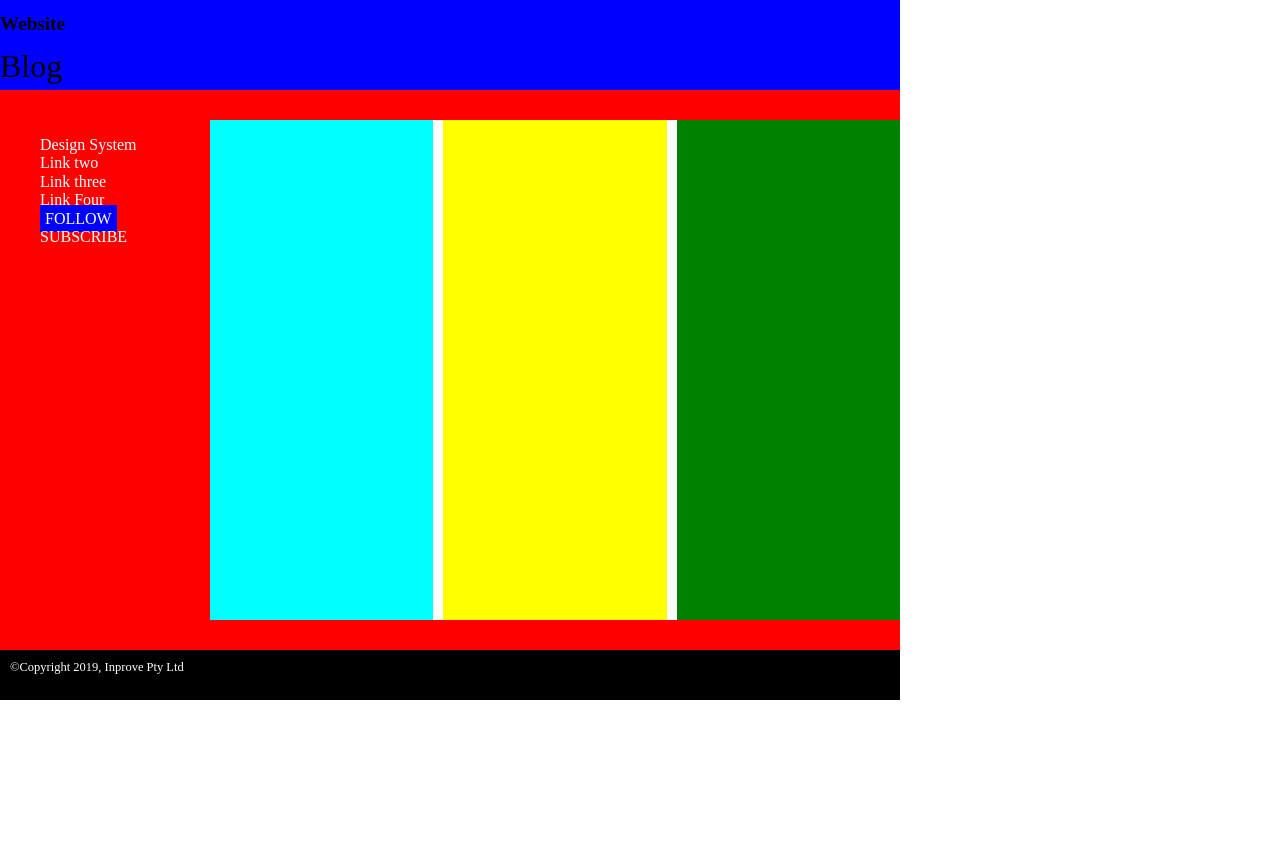
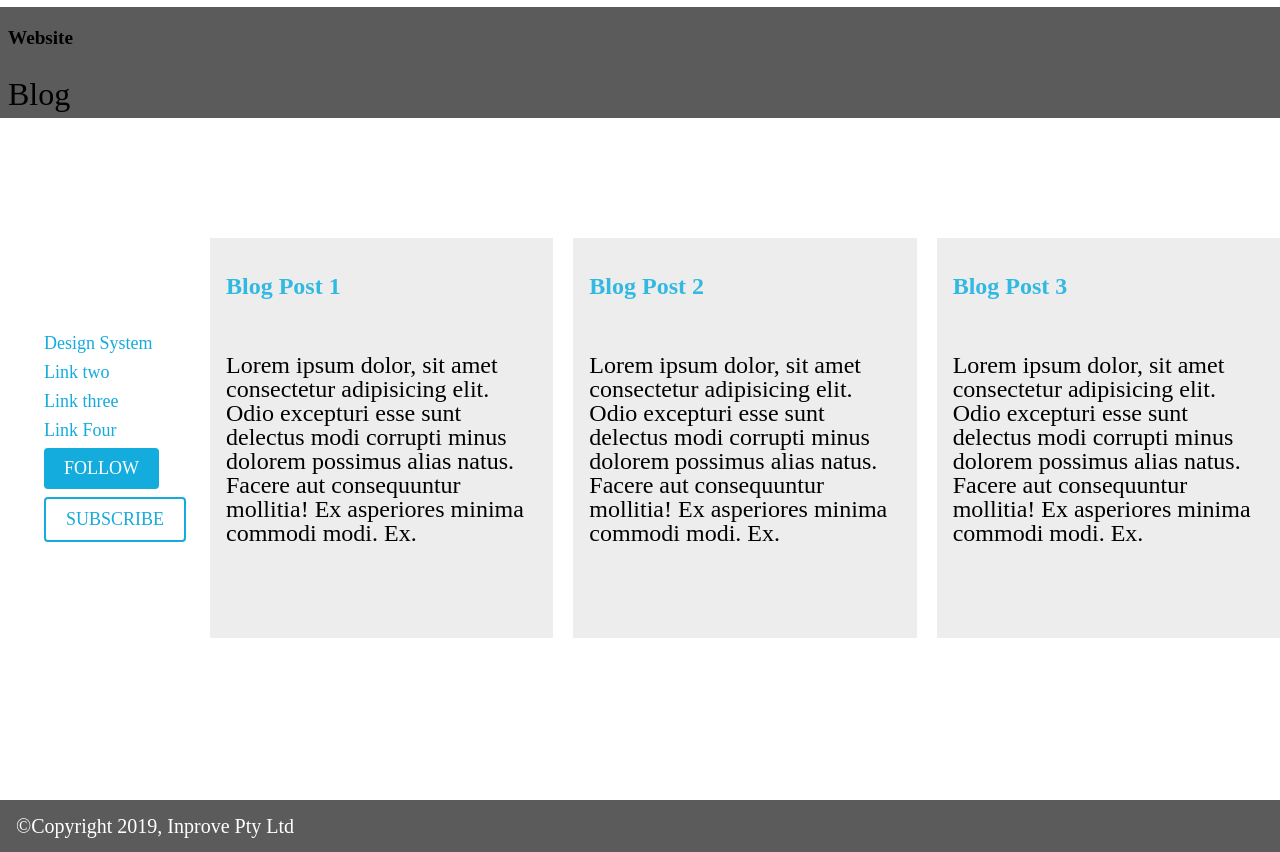
Before and after one commit to codewithbeeali/nanodegree, a plain HTML site: page project1-blog-website/html/index.html in a window 1280 px wide. Before the commit the page ends 800 px from the top, so only its background shows below. Drawn offline with nearby package versions, Linux system fonts and the light colour scheme.

Commit message:
added cards and enabled links

```diff
--- a/project1-blog-website/css/style.css
+++ b/project1-blog-website/css/style.css
@@ -1,3 +1,4 @@
+/* General Styling */
 body{
     margin: 0;
     padding: 0;
@@ -5,25 +6,11 @@ body{
 
 h1{
     font-size: 1.2em;
+    padding: 8px;
 }
 
 ul{
     list-style-type: none;
-
-}
-a{
-    text-decoration: none;
-}
-
-ul li a{
-    color: white;;
-}
-
-.button-style-with-background{
-    border: 1px solid #0000ff;
-    padding: 4px;
-    text-decoration: none;
-    background-color: blue;
 
 }
 
@@ -32,50 +19,86 @@ p{
     font-weight: 100;
     margin: 0px;
     font-weight: normal;
+    padding: 8px;
+    line-height: 1em;
 }
 
-.container-outergrid{
-    width:900px;
-    height: 700px;
-    background-color: red;
+/* styling links */
+a{
+    text-decoration: none;
+    color:#15abdd;
+    font-size: 1em;;
+}
+/*  */
+/* #76c7e6 */
 
-    /*Enabling a grid */
-    display: grid;
-    /* grid-template-columns: repeat(4,1fr); */
-    grid-template-columns: 200px 1fr 1fr 1fr;
-    grid-template-rows: 90px 1fr 50px;
-    /* grid-template-rows: repeat(3, 1fr); */
-    column-gap: 10px;
-    row-gap: 30px;;
+ul li{
+    padding: 4px;
+}
+
+ul li a{
+    color: #15abdd;
+    font-size: 18px;
 
 }
 
-.inner-grid{
+.button-style-with-background{
+    display: inline-block;
+    padding: 10px 20px;
+    background-color: #13acdd;
+    color: #fff;
+    text-decoration: none;
+    border: none;
+    border-radius: 4px;
+    cursor: pointer;
+}
+
+.button-style-without-background{
+    display: inline-block;
+    padding: 10px 20px;
+    color: #15abdd;
+    text-decoration: none;
+    border: 2px solid #15abdd;
+    border-radius: 4px;
+    cursor: pointer;
+}
+
+
+/* header styling */
+.header{
+    background-color: #5b5b5b
+}
+
+
+
+
+/* footer styling */
+.footer{
+    background-color: #5b5b5b;
+    color: white;
+    font-size: 10px
+}
+
+.footer p{
+    font-size: 2 em;
+    padding: 16px;
+}
+
+/* outer-grid */
+.container-outergrid{
+    width:100vw;
+    height: 100vh;
     display: grid;
-    grid-template-columns: 1fr 1fr 1fr;
-    column-gap: 10px;;
+    grid-template-columns: 200px repeat(1,1fr);
+    grid-template-rows: 125px 1fr 50px;
+    grid-gap:10px;
+    align-items: center;
 
 }
 
-.item1{
-    background-color: aqua;
-}
-
-.item2{
-    background-color: yellow;
-}
-
-.item3{
-    background-color: green;
-}
-
-.item3{
-
-}
-
-.grid-col-span-4{
+.grid-col-span-2{
     grid-column-start: 1;
-    grid-column-end: 5;
+    grid-column-end: 3;
 }
 
 .grid-col-span-3{
@@ -83,21 +106,38 @@ p{
     grid-column-end:  5;
 }
 
-.header{
-    background-color: blue;
+
+
+/* internal blog card grid */
+.inner-card-grid{
+    display: grid;
+    grid-template-columns: 1fr 1fr 1fr;
+    grid-template-rows: 400px;;
+    grid-gap: 20px;
+    grid-auto-rows: 200px;
+}
+
+.card{
+    /* border: 5px solid black; */
+    background-color: #ededed;
+}
+
+.card h2{
+    color: #32b9e2;
+    padding: 16px;
+}
+
+.card p{
+    font-size: 1.5em;
+    padding: 16px;
+}
+
+ .card img{
+    /* object-fit:cover; */
+    width:100%;
+    height:auto;
 }
 
 .blogposts{
     background-color: white;;
 }
-
-.footer{
-    background-color: black;
-    color: white;
-    font-size: 10px
-}
-
-.footer p{
-    font-size: 1.25em;
-    padding: 10px;;
-}
--- a/project1-blog-website/html/index.html
+++ b/project1-blog-website/html/index.html
@@ -15,7 +15,7 @@
 <body>
     <!-- Master div container -->
     <div class="container-outergrid">
-        <div class="header grid-col-span-4">
+        <div class="header grid-col-span-2">
         <article>
             <header>
                 <h1>Website</h1>
@@ -25,6 +25,7 @@
         </div>
         <!--Navigation starts from here-->
         <div class="nav">
+        <article>
             <nav>
                 <ul>
                     <li><a href="#"> Design System</a></li>
@@ -37,15 +38,63 @@
 
                 </ul>
             </nav>
+        </article>
     </div>
+     <!--Navigation ends here-->
 
-    <div class="blogposts grid-col-span-3 inner-grid">
-        <div class="item1"></div>
-        <div class="item2"></div>
-        <div class="item3"></div>
+    <!-- Blogposts start from here-->
+    <div class="blogposts  inner-card-grid">
+        <article class="card">
+            <header>
+                <h2>Blog Post 1</h2>
+            </header>
+            <!-- <img src="../images/test-img.jpeg" alt="Hot air balloons">  -->
+            <div class="blog-card">
+                <p>
+                    Lorem ipsum dolor, sit amet consectetur adipisicing elit. Odio excepturi esse sunt
+                    delectus modi corrupti minus dolorem possimus alias natus. Facere aut consequuntur mollitia!
+                    Ex asperiores minima commodi modi. Ex.
+                </p>
+            </div>
+        </article>
+
+            <article class="card">
+                <header>
+                    <h2>Blog Post 2</h2>
+                </header>
+                <!-- <img src="../images/test-img.jpeg" alt="Hot air balloons">  -->
+                <div class="blog-card">
+                    <p>
+                        Lorem ipsum dolor, sit amet consectetur adipisicing elit. Odio excepturi esse sunt
+                        delectus modi corrupti minus dolorem possimus alias natus. Facere aut consequuntur mollitia!
+                        Ex asperiores minima commodi modi. Ex.
+                    </p>
+                </div>
+            </article>
+
+            <article class="card">
+                <header>
+                    <h2>Blog Post 3</h2>
+                </header>
+                <!-- <img src="../images/test-img.jpeg" alt="Hot air balloons">  -->
+                <div class="blog-card">
+                    <p>
+                        Lorem ipsum dolor, sit amet consectetur adipisicing elit. Odio excepturi esse sunt
+                        delectus modi corrupti minus dolorem possimus alias natus. Facere aut consequuntur mollitia!
+                        Ex asperiores minima commodi modi. Ex.
+                    </p>
+                </div>
+            </article>
+
+
+        </div>
+
+
+
     </div>
+    <!-- Blogposts end  here-->
 
-    <div class="footer grid-col-span-4">
+    <div class="footer grid-col-span-2">
         <footer>
             <p>&copy;Copyright 2019, Inprove Pty Ltd </p>
         </footer>
```
